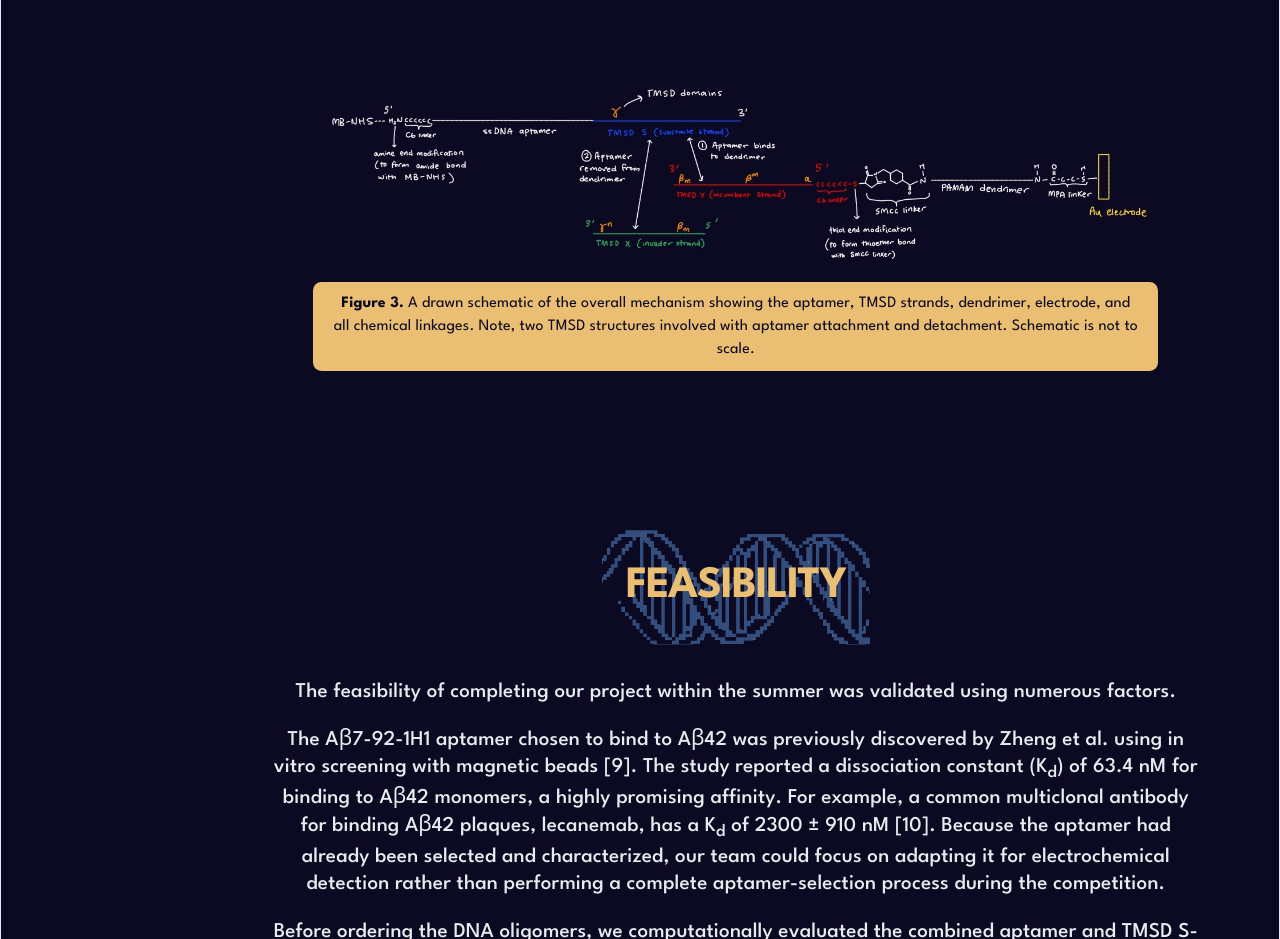
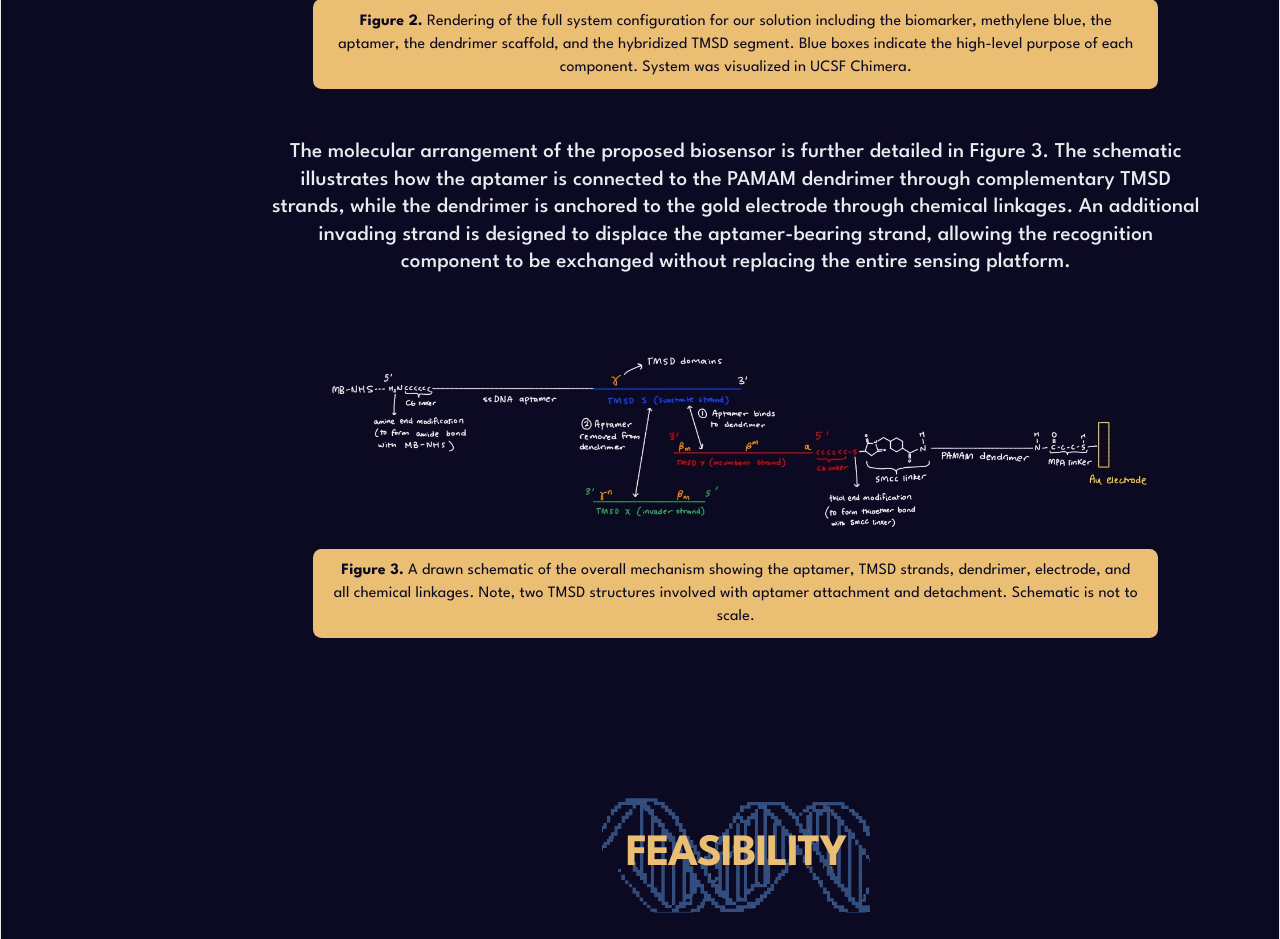
Before and after one commit to UCalgary-BIOMOD/UCalgary-BIOMOD-2026-Wiki, a React (Vite) app in the folder biomod-wiki/: page /description in a window 1280 px wide. Shown: the part 5020-5959 px from the top of the page. Built offline with nearby package versions, Linux system fonts and the light colour scheme.

Commit message:
docs: add in-text figure references and Figure 3 caption
Updated the Project Description to reference Figures 1, 2, and 3 within the text and added a descriptive caption for Figure 3.

```diff
--- a/biomod-wiki/src/features/description/Description.jsx
+++ b/biomod-wiki/src/features/description/Description.jsx
@@ -77,6 +77,7 @@ export default function Description() {
                         ></img>}
                         caption = "Rendering of the full system configuration for our solution including the biomarker, methylene blue, the aptamer, the dendrimer scaffold, and the hybridized TMSD segment. Blue boxes indicate the high-level purpose of each component. System was visualized in UCSF Chimera. "
                     />
+                    <Paragraphs paragraphs = {content.novelty2}/>
                     <FigureArea
                         naturalHeight={true}
                         number = {3}
--- a/biomod-wiki/src/features/description/description-content.json
+++ b/biomod-wiki/src/features/description/description-content.json
@@ -12,7 +12,7 @@
         "Our solution for the early detection of Alzheimer’s disease is an electrochemical biosensor designed to detect amyloid-beta 42 (Aβ42). The biosensor comprises 3 major components: an aptamer, toehold-mediated strand displacement (TMSD), and a polyamidoamine (PAMAM) dendrimer."
     ],
     "aptamers": [
-        "Aptamers are single stranded DNA (ssDNA). Their tertiary structures are capable of binding specific targets. We chose the Aβ7-92-1H1 aptamer for its ability to bind to Aβ42, an Alzheimer’s disease biomarker. The aptamer is labelled with methylene blue, a redox active synthetic dye that transfers electrons to and from the electrode. When Aβ42 binds to the aptamer, the aptamer undergoes a conformational change that brings the attached methylene blue closer to the electrode. This results in a movement of electrons which therefore, leads to a current and an electrochemical method of detecting the presence of Aβ42. If Aβ42 is absent, the aptamers will remain in their original state and methylene blue will be too far from the electrode to produce any significant current."
+        "Aptamers are single stranded DNA (ssDNA). Their tertiary structures are capable of binding specific targets. We chose the Aβ7-92-1H1 aptamer for its ability to bind to Aβ42, an Alzheimer’s disease biomarker. The aptamer is labelled with methylene blue, a redox active synthetic dye that transfers electrons to and from the electrode. When Aβ42 binds to the aptamer, the aptamer undergoes a conformational change that brings the attached methylene blue closer to the electrode. This results in a movement of electrons which therefore, leads to a current and an electrochemical method of detecting the presence of Aβ42. If Aβ42 is absent, the aptamers will remain in their original state and methylene blue will be too far from the electrode to produce any significant current. This proposed detection mechanism is illustrated in Figure 1, which compares the position of methylene blue relative to the electrode in the presence and absence of the target biomarker."
     ],
     "tmsd": [
         "Toehold-mediated strand displacement (TMSD) is a mechanism that also involves ssDNA with varying binding affinity. In our biosensor, two opposing TMSD strands are attached to both the aptamer and dendrimer. Since the TMSD strands are complementary, this connects the aptamer and dedrimer together. A third TMSD strand is then able to “invade” and displace one of the connected TMSD strands, disconnecting these components freely. Effectively, this introduces modularity to our biosensor as we can easily replace the aptamers attached to the dendrimer, and therefore, swap the biomarker we are capable of detecting. This also increases the lifespan of our biosensor as old degraded aptamers can be swapped out for newer ones."
@@ -22,7 +22,10 @@
     ],
     "novelty": [
         "This project proposes a modular electrochemical biosensing platform that integrates aptamer-based molecular recognition, toehold-mediated strand displacement, dendrimer-based immobilization, and redox-active signal transduction. While each of these components has been studied independently, their integration into a single, reconfigurable sensing platform represents a departure from existing biosensor designs. Electrochemical aptamer-based sensors typically rely on recognition elements that are permanently immobilized on the electrode surface, meaning each sensor is fabricated for a single target and discarded after use. DNA strand displacement has been widely applied in solution-phase molecular logic circuits and reaction networks, yet its use as a deliberate mechanism for refreshing or exchanging surface-bound sensing elements remains limited.",
-        "Our project leverages strand displacement as a functional interface between molecular recognition and hardware, enabling target-specific aptamer modules to be removed and replaced without rebuilding the electrode or readout system. The addition of redox-active DNA tags such as methylene blue allows binding events to be directly translated into measurable electrical signals, eliminating the need for bulky optical instrumentation and supporting low-cost, portable detection. This combination introduces a new workflow in which molecular computation principles are used not only for information processing, but also for physical reconfiguration of a sensing surface. As a result, the platform enables reuse, adaptability, and multi-target detection within a single device architecture, a capability that is not achieved by conventional electrochemical biosensors, DNA origami devices, or protein-based sensing systems. The novelty of this work lies not in the invention of a new molecular component, but in the functional integration of established tools to create a programmable and reusable biosensing platform [6, 7, 8]."
+        "Our project leverages strand displacement as a functional interface between molecular recognition and hardware, enabling target-specific aptamer modules to be removed and replaced without rebuilding the electrode or readout system. The addition of redox-active DNA tags such as methylene blue allows binding events to be directly translated into measurable electrical signals, eliminating the need for bulky optical instrumentation and supporting low-cost, portable detection. This combination introduces a new workflow in which molecular computation principles are used not only for information processing, but also for physical reconfiguration of a sensing surface. As a result, the platform enables reuse, adaptability, and multi-target detection within a single device architecture, a capability that is not achieved by conventional electrochemical biosensors, DNA origami devices, or protein-based sensing systems. The novelty of this work lies not in the invention of a new molecular component, but in the functional integration of established tools to create a programmable and reusable biosensing platform [6, 7, 8]. The proposed integration of these components is visualized in Figure 2, highlighting the roles of the aptamer in biomarker recognition, methylene blue in signal conversion, TMSD in reusability, and the dendrimer as a molecular scaffold."
+    ],
+    "novelty2": [
+        "The molecular arrangement of the proposed biosensor is further detailed in Figure 3. The schematic illustrates how the aptamer is connected to the PAMAM dendrimer through complementary TMSD strands, while the dendrimer is anchored to the gold electrode through chemical linkages. An additional invading strand is designed to displace the aptamer-bearing strand, allowing the recognition component to be exchanged without replacing the entire sensing platform."
     ],
     "feasability": [
         "The feasibility of completing our project within the summer was validated using numerous factors.",
```
